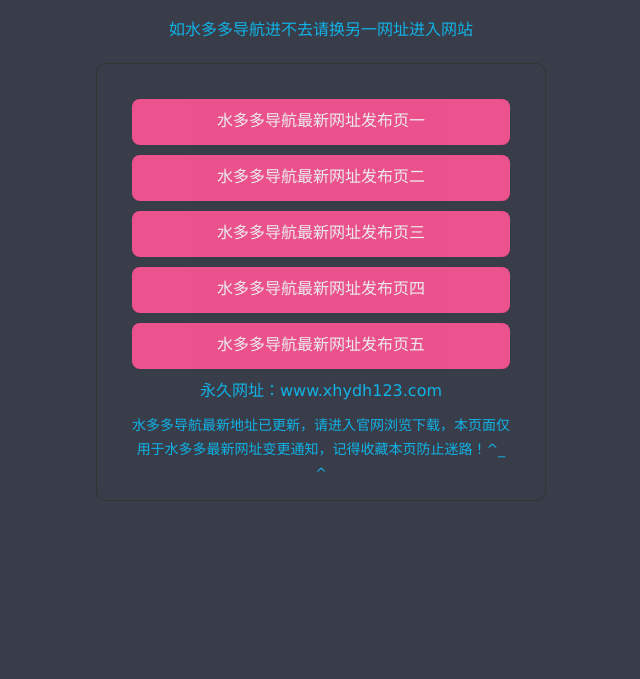
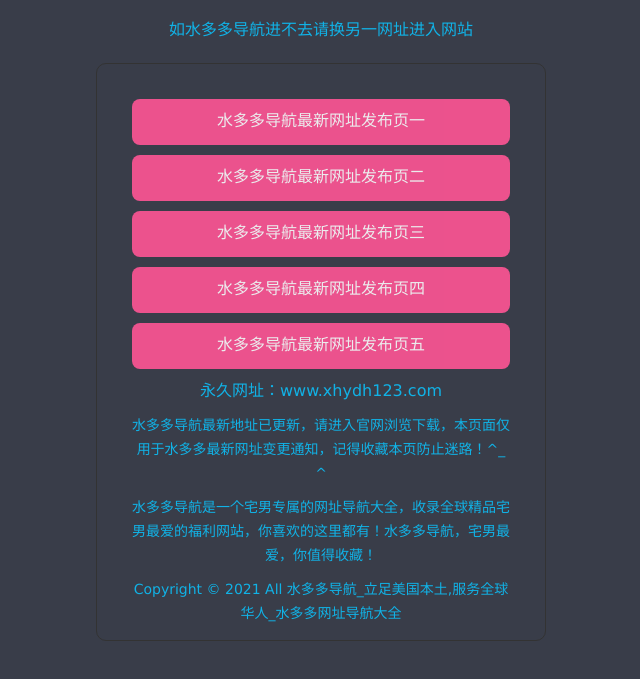
Before and after one commit to shuiduoduo/shuiduoduo.github.io, a plain HTML site: page index.html in a window 1280 px wide. Shown: the part 139-818 px from the top of the page, without its empty margins (319-959 px from the left). Drawn offline with nearby package versions, Linux system fonts and the light colour scheme.

Commit message:
Update index.html

```diff
--- a/index.html
+++ b/index.html
@@ -29,8 +29,8 @@
  				<p class="ta-c mb10"><a href="https://xhydh123.github.io/111.html"  rel="nofollow"  class="tx-btn tx-btn-big dp-b bg-red" target="_blank">水多多导航最新网址发布页五</a></p>
                     永久网址：www.xhydh123.com </a></p>
                 <p><span style="font-size: 14px;">水多多导航最新地址已更新，请进入官网浏览下载，本页面仅用于水多多最新网址变更通知，记得收藏本页防止迷路！^_^</span></p>
-
-
+             <p><span style="font-size: 14px;">水多多导航是一个宅男专属的网址导航大全，收录全球精品宅男最爱的福利网站，你喜欢的这里都有！水多多导航，宅男最爱，你值得收藏！</span></p>
+                <p><span style="font-size: 14px;">Copyright © 2021 All 水多多导航_立足美国本土,服务全球华人_水多多网址导航大全</span></p>
 <script
  src="https://cdnjs.loli.net/ajax/libs/jquery/1.12.4/jquery.min.js"></script>
 <script type="text/javascript">
```
